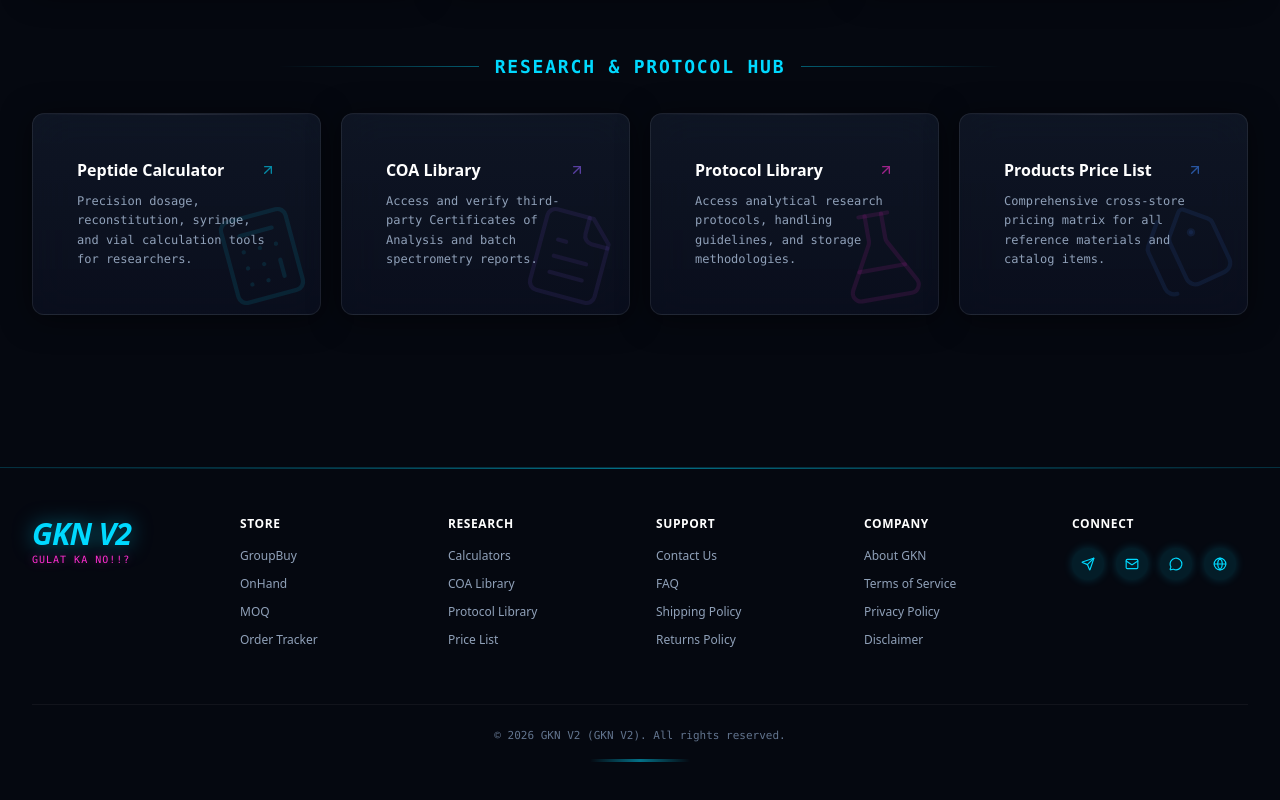
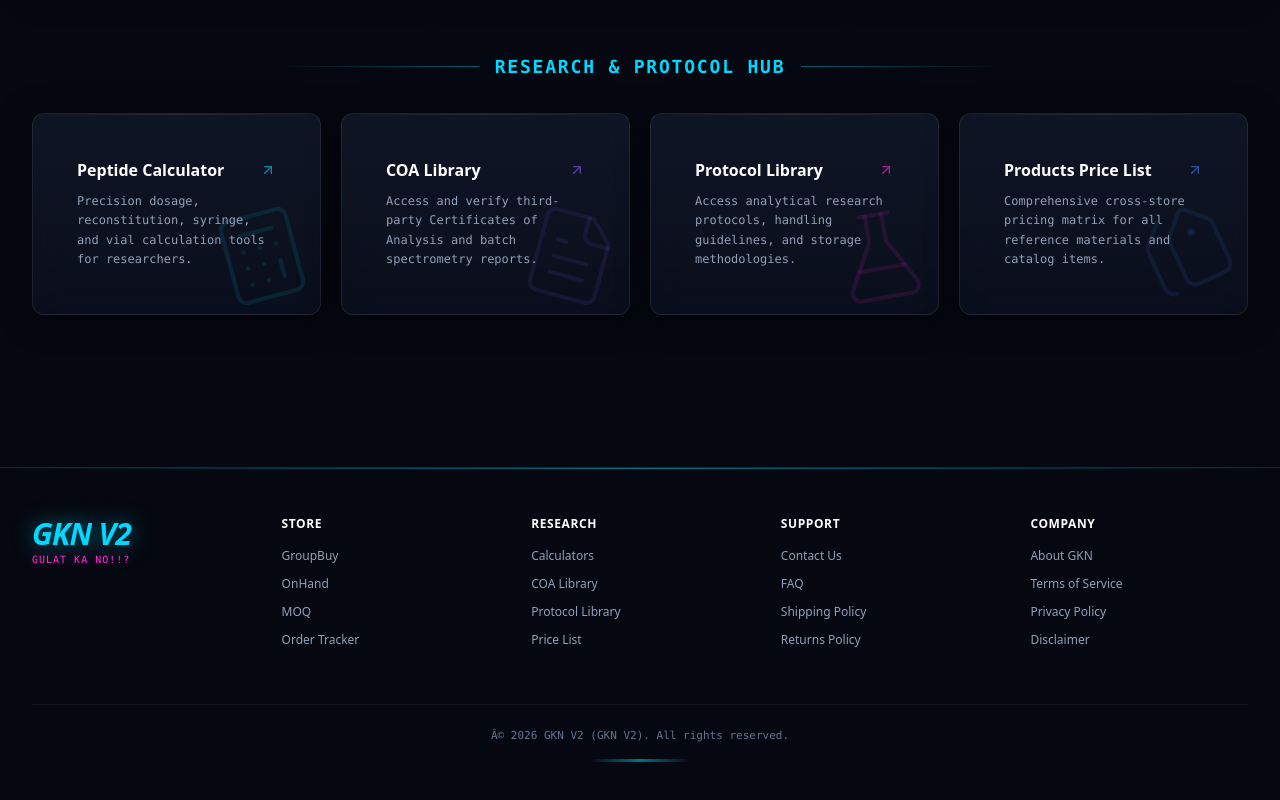
Before and after one commit to gulatkanogkn2-sudo/Gulat-Ka-No, a React (Vite) app: page / in a window 1280 px wide. Shown: the part 1295-2095 px from the top of the page. Built offline with nearby package versions, Linux system fonts and the light colour scheme; no server answers; the database is empty.

Commit message:
Fix CustomerFooter.tsx

```diff
--- a/src/components/layout/CustomerFooter.tsx
+++ b/src/components/layout/CustomerFooter.tsx
@@ -3,7 +3,6 @@
 import { APP_CONFIG } from '../../app/config';
 import { staticPagesService, StaticPage } from '../../services/staticPagesService';
 import { systemSettingsService } from '../../services/systemSettingsService';
-import { Send, Mail, MessageCircle, Globe } from 'lucide-react';
 
 // Footer description text (set to empty string to hide underneath branding)
 const FOOTER_DESCRIPTION = "";
@@ -36,7 +35,7 @@
     <footer className="bg-transparent border-t border-[#00D9FF]/20 py-12 mt-16 relative z-10 text-slate-400">
       <div className="absolute top-0 left-0 right-0 h-[1px] bg-gradient-to-r from-transparent via-[#00D9FF]/50 to-transparent"></div>
       <div className="max-w-7xl mx-auto px-4 sm:px-6 lg:px-8 relative z-10">
-        <div className="grid grid-cols-1 md:grid-cols-2 lg:grid-cols-6 gap-8 pb-10">
+        <div className="grid grid-cols-1 md:grid-cols-2 lg:grid-cols-5 gap-8 pb-10">
           {/* Brand & Overview */}
           <div className="space-y-4 lg:col-span-1">
             <div className="flex flex-col">
@@ -128,32 +127,12 @@
             </ul>
           </div>
 
-          {/* CONNECT */}
-          <div>
-            <h4 className="text-xs font-bold uppercase tracking-wider text-white mb-4">
-              CONNECT
-            </h4>
-            <div className="flex items-center space-x-3">
-              <a href="#" className="w-8 h-8 rounded-full bg-[#00D9FF]/10 flex items-center justify-center text-[#00D9FF] hover:bg-[#00D9FF] hover:text-black transition-colors shadow-[0_0_10px_rgba(0,217,255,0.2)]">
-                <Send size={14} />
-              </a>
-              <a href={`mailto:${APP_CONFIG.supportEmail}`} className="w-8 h-8 rounded-full bg-[#00D9FF]/10 flex items-center justify-center text-[#00D9FF] hover:bg-[#00D9FF] hover:text-black transition-colors shadow-[0_0_10px_rgba(0,217,255,0.2)]">
-                <Mail size={14} />
-              </a>
-              <a href="#" className="w-8 h-8 rounded-full bg-[#00D9FF]/10 flex items-center justify-center text-[#00D9FF] hover:bg-[#00D9FF] hover:text-black transition-colors shadow-[0_0_10px_rgba(0,217,255,0.2)]">
-                <MessageCircle size={14} />
-              </a>
-              <a href="#" className="w-8 h-8 rounded-full bg-[#00D9FF]/10 flex items-center justify-center text-[#00D9FF] hover:bg-[#00D9FF] hover:text-black transition-colors shadow-[0_0_10px_rgba(0,217,255,0.2)]">
-                <Globe size={14} />
-              </a>
-            </div>
-          </div>
         </div>
 
         {/* Bottom Legal */}
         <div className="pt-6 mt-4 border-t border-white/5 flex flex-col items-center justify-center text-xs">
           <p className="text-slate-500 font-mono text-[11px] mb-2">
-            © {new Date().getFullYear()} {companyName} ({brandName}). All rights reserved.
+            Â© {new Date().getFullYear()} {companyName} ({brandName}). All rights reserved.
           </p>
           <div className="w-[100px] h-[3px] bg-gradient-to-r from-transparent via-[#00D9FF] to-transparent mt-2 rounded-full opacity-50"></div>
         </div>
```
